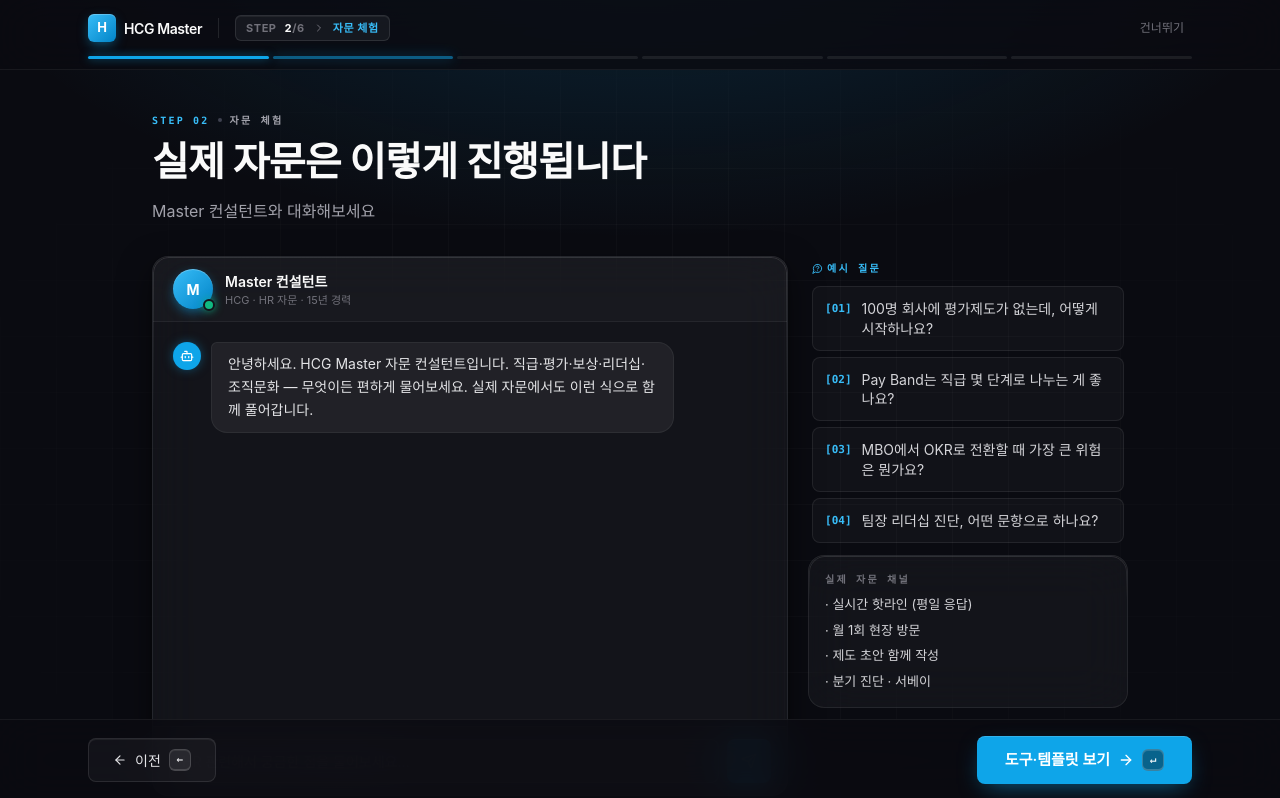
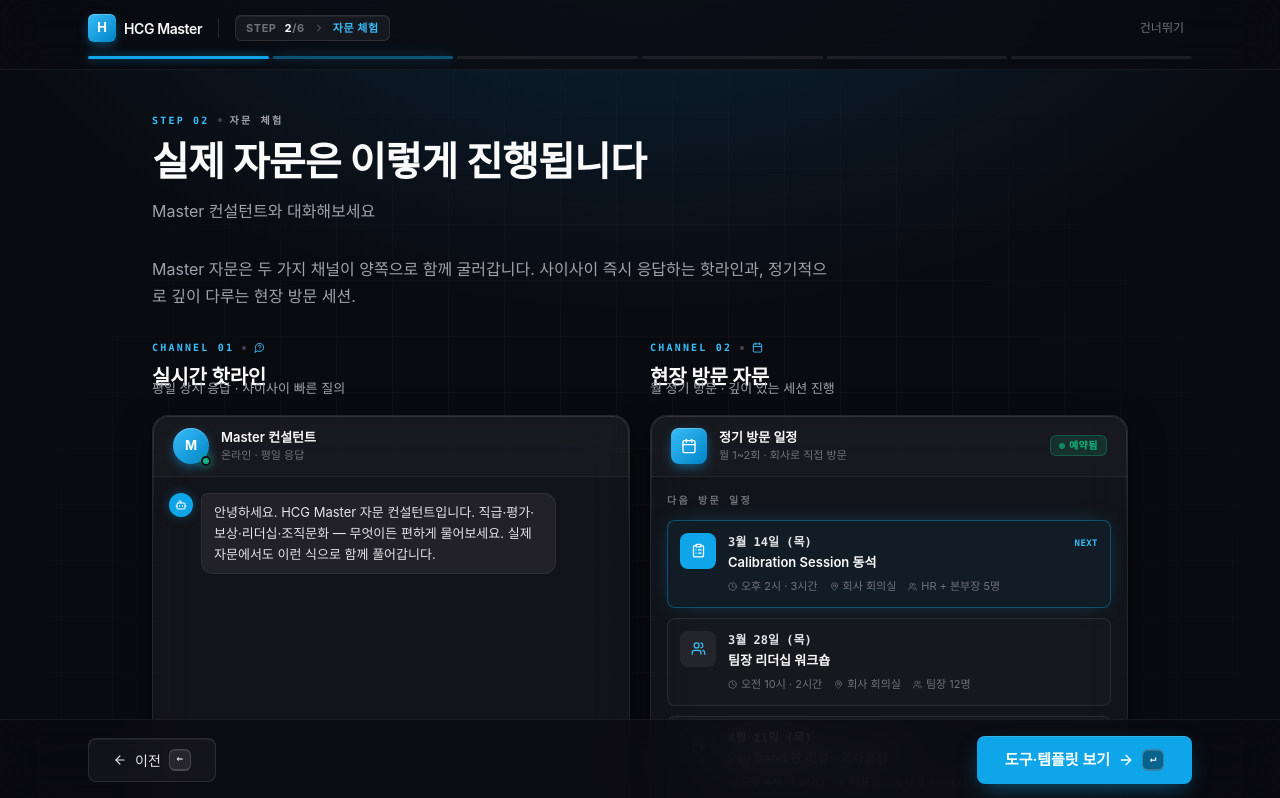
Before and after one commit to skyyoung2030-star/hradvisory, a React (Vite) app: page /tour/2-demo in a window 1280 px wide. Shown: the top 798 px of the page. Built offline with nearby package versions, Linux system fonts and the light colour scheme; no server answers; a web font is replaced by a local one.

Commit message:
Updated Step2Demo.tsx

```diff
--- a/src/pages/Step2Demo.tsx
+++ b/src/pages/Step2Demo.tsx
@@ -1,5 +1,9 @@
 import { useState, useEffect, useRef } from "react";
-import { Send, Bot, User as UserIcon, MessageCircleQuestion } from "lucide-react";
+import {
+  Send, Bot, User as UserIcon, MessageCircleQuestion,
+  Calendar, MapPin, Clock, Users, ClipboardList, Coffee,
+  type LucideIcon,
+} from "lucide-react";
 import { motion } from "framer-motion";
 import { getStepBySlug } from "@/lib/tour-config";
 import StepShell from "@/components/StepShell";
@@ -22,6 +26,33 @@ const SEED: ChatMessage = {
 
 export default function Step2Demo() {
   const step = getStepBySlug("2-demo")!;
+
+  return (
+    <>
+      <StepShell step={step}>
+        <p className="body text-ink-600 mb-6 max-w-[680px]">
+          Master 자문은 두 가지 채널이 양쪽으로 함께 굴러갑니다. 사이사이 즉시 응답하는 핫라인과, 정기적으로 깊이 다루는 현장 방문 세션.
+        </p>
+
+        {/* Two equal-weight main channels */}
+        <div className="grid lg:grid-cols-2 gap-5">
+          <HotlineChannel />
+          <VisitChannel />
+        </div>
+
+        <p className="caption mt-6 text-center">
+          두 채널은 보완 관계입니다. 핫라인이 일상의 막힘을 풀어준다면, 현장 방문은 제도와 사람을 깊이 다룹니다.
+        </p>
+      </StepShell>
+
+      <TourNav current={step} nextLabel="도구·템플릿 보기" />
+    </>
+  );
+}
+
+/* ─────────────── Channel 1 — Realtime hotline (chat) ─────────────── */
+
+function HotlineChannel() {
   const [messages, setMessages] = useState<ChatMessage[]>([SEED]);
   const [input, setInput] = useState("");
   const [loading, setLoading] = useState(false);
@@ -45,99 +76,245 @@ export default function Step2Demo() {
   };
 
   return (
-    <>
-      <StepShell step={step}>
-        <div className="grid gap-5 lg:grid-cols-[1fr,320px] items-start">
-          {/* Chat panel — glass card */}
-          <div className="card !p-0 overflow-hidden flex flex-col h-[540px] shadow-depth-2">
+    <div>
+      <ChannelHeader
+        badge="CHANNEL 01"
+        title="실시간 핫라인"
+        tagline="평일 상시 응답 · 사이사이 빠른 질의"
+        icon={MessageCircleQuestion}
+      />
+
+      <div className="card !p-0 overflow-hidden flex flex-col h-[460px] shadow-depth-2">
         <div className="flex items-center gap-3 px-5 py-3 border-b border-white/[0.06] bg-white/[0.02]">
           <div className="relative">
-                <div className="w-10 h-10 rounded-full bg-gradient-to-br from-accent-400 to-accent-600 text-white flex items-center justify-center font-bold text-[14px] shadow-[0_4px_12px_-2px_rgba(14,165,233,0.6),inset_0_1px_0_rgba(255,255,255,0.25)]">
+            <div className="w-9 h-9 rounded-full bg-gradient-to-br from-accent-400 to-accent-600 text-white flex items-center justify-center font-bold text-[13px] shadow-[0_4px_12px_-2px_rgba(14,165,233,0.6),inset_0_1px_0_rgba(255,255,255,0.25)]">
               M
             </div>
-                <span className="absolute -bottom-0.5 -right-0.5 w-3 h-3 rounded-full bg-success-500 border-2 border-ink-100 shadow-[0_0_8px_rgba(16,185,129,0.8)]" />
+            <span className="absolute -bottom-0.5 -right-0.5 w-2.5 h-2.5 rounded-full bg-success-500 border-2 border-ink-100 shadow-[0_0_8px_rgba(16,185,129,0.8)]" />
           </div>
           <div>
-                <div className="text-[14px] font-semibold text-ink-900">Master 컨설턴트</div>
-                <div className="text-[11px] text-ink-500">HCG · HR 자문 · 15년 경력</div>
+            <div className="text-[13px] font-semibold text-ink-900">Master 컨설턴트</div>
+            <div className="text-[11px] text-ink-500">온라인 · 평일 응답</div>
           </div>
         </div>
 
-            <div ref={scrollRef} className="flex-1 overflow-y-auto px-5 py-5 space-y-4">
+        <div ref={scrollRef} className="flex-1 overflow-y-auto px-4 py-4 space-y-3">
           {messages.map((m, i) => <Bubble key={i} role={m.role} content={m.content} />)}
           {loading && <TypingBubble />}
         </div>
 
-            <form onSubmit={(e) => { e.preventDefault(); send(input); }} className="flex items-center gap-2 px-4 py-3 border-t border-white/[0.06] bg-white/[0.02]">
+        <form onSubmit={(e) => { e.preventDefault(); send(input); }} className="flex items-center gap-2 px-3 py-3 border-t border-white/[0.06] bg-white/[0.02]">
           <input
             type="text" value={input} onChange={(e) => setInput(e.target.value)}
-                placeholder="HR 관련해서 궁금한 점을 물어보세요…"
-                className="input flex-1" disabled={loading}
+            placeholder="HR 관련 질의 입력…"
+            className="input flex-1 h-10 text-[13px]" disabled={loading}
           />
           <button
             type="submit" disabled={loading || !input.trim()}
-                className="inline-flex items-center justify-center w-11 h-11 rounded-lg bg-accent-500 text-white hover:bg-accent-400 disabled:opacity-40 active:translate-y-px transition-all shadow-[0_4px_12px_-2px_rgba(14,165,233,0.6),inset_0_1px_0_rgba(255,255,255,0.2)]"
+            className="inline-flex items-center justify-center w-10 h-10 rounded-lg bg-accent-500 text-white hover:bg-accent-400 disabled:opacity-40 active:translate-y-px transition-all shadow-[0_4px_12px_-2px_rgba(14,165,233,0.6),inset_0_1px_0_rgba(255,255,255,0.2)]"
             aria-label="메시지 전송"
-              ><Send size={16} /></button>
+          ><Send size={14} /></button>
         </form>
       </div>
 
-          {/* Side panel */}
-          <aside className="space-y-3">
-            <div className="px-1">
-              <div className="text-[10px] font-mono font-bold uppercase tracking-[0.22em] text-accent-400 mb-2.5 inline-flex items-center gap-1">
-                <MessageCircleQuestion size={11} />
+      <div className="mt-4">
+        <div className="text-[10px] font-mono font-bold uppercase tracking-[0.22em] text-ink-500 mb-2">
           예시 질문
         </div>
-              <div className="flex flex-col gap-1.5">
-                {SUGGESTED.map((s) => (
+        <div className="grid grid-cols-1 gap-1.5">
+          {SUGGESTED.slice(0, 3).map((s) => (
             <button
               key={s.number} type="button" onClick={() => send(s.q)} disabled={loading}
-                    className="group text-left p-3 rounded-lg border border-white/[0.08] bg-white/[0.03] hover:border-accent-500/40 hover:bg-accent-500/[0.05] transition-colors disabled:opacity-50 active:translate-y-px"
+              className="group text-left p-2.5 rounded-lg border border-white/[0.06] bg-white/[0.02] hover:border-accent-500/40 hover:bg-accent-500/[0.05] transition-colors disabled:opacity-50"
             >
-                    <div className="flex items-start gap-2.5">
-                      <span className="text-[11px] font-mono font-bold text-accent-400 tabular-nums pt-0.5">[{s.number}]</span>
-                      <span className="body-sm text-ink-700 group-hover:text-ink-900 leading-snug">{s.q}</span>
+              <div className="flex items-start gap-2">
+                <span className="text-[10px] font-mono font-bold text-accent-400 tabular-nums pt-0.5">[{s.number}]</span>
+                <span className="text-[12px] text-ink-700 group-hover:text-ink-900 leading-snug">{s.q}</span>
               </div>
             </button>
           ))}
         </div>
       </div>
-
-            <div className="card !p-4">
-              <div className="text-[10px] font-mono font-bold uppercase tracking-[0.22em] text-ink-500 mb-2">
-                실제 자문 채널
     </div>
-              <ul className="space-y-1.5 text-[13px] text-ink-700">
-                <li>· 실시간 핫라인 (평일 응답)</li>
-                <li>· 월 1회 현장 방문</li>
-                <li>· 제도 초안 함께 작성</li>
-                <li>· 분기 진단 · 서베이</li>
-              </ul>
-            </div>
-          </aside>
-        </div>
-      </StepShell>
-
-      <TourNav current={step} nextLabel="도구·템플릿 보기" />
-    </>
   );
 }
+
+/* ─────────────── Channel 2 — Onsite visit ─────────────── */
+
+function VisitChannel() {
+  return (
+    <div>
+      <ChannelHeader
+        badge="CHANNEL 02"
+        title="현장 방문 자문"
+        tagline="월 정기 방문 · 깊이 있는 세션 진행"
+        icon={Calendar}
+      />
+
+      {/* Calendar-style appointment card */}
+      <div className="card !p-0 overflow-hidden flex flex-col h-[460px] shadow-depth-2">
+        <div className="flex items-center gap-3 px-5 py-3 border-b border-white/[0.06] bg-white/[0.02]">
+          <div className="w-9 h-9 rounded-lg bg-gradient-to-br from-accent-400 to-accent-600 text-white flex items-center justify-center shadow-[0_4px_12px_-2px_rgba(14,165,233,0.6),inset_0_1px_0_rgba(255,255,255,0.25)]">
+            <Calendar size={16} />
+          </div>
+          <div>
+            <div className="text-[13px] font-semibold text-ink-900">정기 방문 일정</div>
+            <div className="text-[11px] text-ink-500">월 1~2회 · 회사로 직접 방문</div>
+          </div>
+          <div className="ml-auto inline-flex items-center gap-1 px-2 py-0.5 rounded-md bg-success-500/15 border border-success-500/30 text-success-500 text-[10px] font-bold uppercase tracking-wider">
+            <span className="w-1.5 h-1.5 rounded-full bg-success-500 animate-pulse-soft" />
+            예약됨
+          </div>
+        </div>
+
+        {/* Upcoming visits list */}
+        <div className="flex-1 overflow-y-auto px-4 py-4">
+          <div className="text-[10px] font-mono font-bold uppercase tracking-[0.22em] text-ink-500 mb-3">
+            다음 방문 일정
+          </div>
+
+          <div className="space-y-2.5">
+            <VisitCard
+              date="3월 14일 (목)"
+              time="오후 2시 · 3시간"
+              location="회사 회의실"
+              agenda="Calibration Session 동석"
+              participants="HR + 본부장 5명"
+              icon={ClipboardList}
+              featured
+            />
+            <VisitCard
+              date="3월 28일 (목)"
+              time="오전 10시 · 2시간"
+              location="회사 회의실"
+              agenda="팀장 리더십 워크숍"
+              participants="팀장 12명"
+              icon={Users}
+            />
+            <VisitCard
+              date="4월 11일 (목)"
+              time="오후 4시 · 1.5시간"
+              location="대표실"
+              agenda="Pay Band 안 리뷰 · 의사결정"
+              participants="대표 + HR 리더"
+              icon={Coffee}
+            />
+          </div>
+        </div>
+
+        <div className="px-4 py-3 border-t border-white/[0.06] bg-white/[0.02]">
+          <div className="text-[11px] text-ink-600">
+            <span className="text-accent-400 font-semibold">이번 달 누적: </span>
+            방문 2회 · 9시간 · 안건 5건 처리
+          </div>
+        </div>
+      </div>
+
+      {/* What we do during visits */}
+      <div className="mt-4">
+        <div className="text-[10px] font-mono font-bold uppercase tracking-[0.22em] text-ink-500 mb-2">
+          방문 세션에서 다루는 것
+        </div>
+        <div className="grid grid-cols-1 gap-1.5">
+          <ActivityPill icon={ClipboardList} text="Calibration · 평가 협의 회의 동석" />
+          <ActivityPill icon={Users} text="팀장 / 임원 워크숍 진행" />
+          <ActivityPill icon={Coffee} text="대표 1:1 · 제도 의사결정 동석" />
+        </div>
+      </div>
+    </div>
+  );
+}
+
+/* ─────────────── Shared header ─────────────── */
+
+function ChannelHeader({ badge, title, tagline, icon: Icon }: {
+  badge: string; title: string; tagline: string; icon: LucideIcon;
+}) {
+  return (
+    <div className="mb-4">
+      <div className="inline-flex items-center gap-2 mb-2">
+        <span className="text-[10px] font-mono font-bold tracking-[0.22em] text-accent-400 uppercase">
+          {badge}
+        </span>
+        <span className="w-1 h-1 rounded-full bg-ink-400" />
+        <Icon size={11} className="text-accent-400" />
+      </div>
+      <h2 className="h-3 mb-1">{title}</h2>
+      <p className="caption text-ink-600">{tagline}</p>
+    </div>
+  );
+}
+
+/* ─────────────── Visit appointment card ─────────────── */
+
+function VisitCard({ date, time, location, agenda, participants, icon: Icon, featured }: {
+  date: string; time: string; location: string; agenda: string; participants: string;
+  icon: LucideIcon; featured?: boolean;
+}) {
+  return (
+    <div
+      className={cn(
+        "p-3 rounded-lg border transition-all",
+        featured
+          ? "border-accent-500/40 bg-accent-500/[0.06] shadow-[0_0_24px_-8px_rgba(14,165,233,0.4)]"
+          : "border-white/[0.08] bg-white/[0.02]",
+      )}
+    >
+      <div className="flex items-start gap-3">
+        <div
+          className={cn(
+            "w-9 h-9 rounded-lg flex items-center justify-center flex-shrink-0",
+            featured ? "bg-accent-500 text-white" : "bg-white/[0.06] text-accent-400",
+          )}
+        >
+          <Icon size={15} />
+        </div>
+        <div className="flex-1 min-w-0">
+          <div className="flex items-baseline justify-between gap-2">
+            <span className="text-[12px] font-mono font-bold text-ink-800 tabular-nums">{date}</span>
+            {featured && (
+              <span className="text-[9px] font-mono font-bold uppercase tracking-wider text-accent-400">
+                NEXT
+              </span>
+            )}
+          </div>
+          <div className="text-[13px] font-semibold text-ink-900 mt-0.5">{agenda}</div>
+          <div className="flex flex-wrap items-center gap-x-3 gap-y-0.5 mt-1.5 text-[11px] text-ink-500">
+            <span className="inline-flex items-center gap-1"><Clock size={9} />{time}</span>
+            <span className="inline-flex items-center gap-1"><MapPin size={9} />{location}</span>
+            <span className="inline-flex items-center gap-1"><Users size={9} />{participants}</span>
+          </div>
+        </div>
+      </div>
+    </div>
+  );
+}
+
+function ActivityPill({ icon: Icon, text }: { icon: LucideIcon; text: string }) {
+  return (
+    <div className="flex items-start gap-2.5 p-2.5 rounded-lg border border-white/[0.06] bg-white/[0.02]">
+      <Icon size={13} className="text-accent-400 mt-0.5 flex-shrink-0" />
+      <span className="text-[12px] text-ink-700 leading-snug">{text}</span>
+    </div>
+  );
+}
+
+/* ─────────────── Chat bubbles ─────────────── */
 
 function Bubble({ role, content }: { role: ChatMessage["role"]; content: string }) {
   const isUser = role === "user";
   return (
     <motion.div initial={{ opacity: 0, y: 6 }} animate={{ opacity: 1, y: 0 }} transition={{ duration: 0.25 }}
-      className={cn("flex items-start gap-2.5", isUser && "flex-row-reverse")}
+      className={cn("flex items-start gap-2", isUser && "flex-row-reverse")}
     >
       <div className={cn(
-        "w-7 h-7 rounded-full flex-shrink-0 flex items-center justify-center",
+        "w-6 h-6 rounded-full flex-shrink-0 flex items-center justify-center",
         isUser ? "bg-white/[0.08] text-ink-700" : "bg-accent-500 text-white shadow-[0_0_12px_-2px_rgba(14,165,233,0.6)]",
       )}>
-        {isUser ? <UserIcon size={14} /> : <Bot size={14} />}
+        {isUser ? <UserIcon size={12} /> : <Bot size={12} />}
       </div>
       <div className={cn(
-        "max-w-[78%] rounded-2xl px-4 py-2.5 body-sm whitespace-pre-wrap leading-relaxed",
+        "max-w-[80%] rounded-xl px-3 py-2 text-[13px] whitespace-pre-wrap leading-relaxed",
         isUser ? "bg-accent-500 text-white rounded-tr-md shadow-[0_4px_12px_-2px_rgba(14,165,233,0.4)]"
                : "bg-white/[0.06] text-ink-800 rounded-tl-md border border-white/[0.06]",
       )}>{content}</div>
@@ -147,14 +324,15 @@ function Bubble({ role, content }: { role: ChatMessage["role"]; content: string
 
 function TypingBubble() {
   return (
-    <div className="flex items-start gap-2.5">
-      <div className="w-7 h-7 rounded-full bg-accent-500 text-white flex items-center justify-center shadow-[0_0_12px_-2px_rgba(14,165,233,0.6)]"><Bot size={14} /></div>
-      <div className="bg-white/[0.06] border border-white/[0.06] rounded-2xl rounded-tl-md px-4 py-3 flex items-center gap-1">
+    <div className="flex items-start gap-2">
+      <div className="w-6 h-6 rounded-full bg-accent-500 text-white flex items-center justify-center shadow-[0_0_12px_-2px_rgba(14,165,233,0.6)]"><Bot size={12} /></div>
+      <div className="bg-white/[0.06] border border-white/[0.06] rounded-xl rounded-tl-md px-3 py-2.5 flex items-center gap-1">
         <Dot delay={0} /><Dot delay={150} /><Dot delay={300} />
       </div>
     </div>
   );
 }
+
 function Dot({ delay }: { delay: number }) {
   return <span className="w-1.5 h-1.5 rounded-full bg-ink-500 animate-pulse-soft" style={{ animationDelay: `${delay}ms` }} />;
 }
```
Lines whose indentation alone changed are shown as unchanged.
